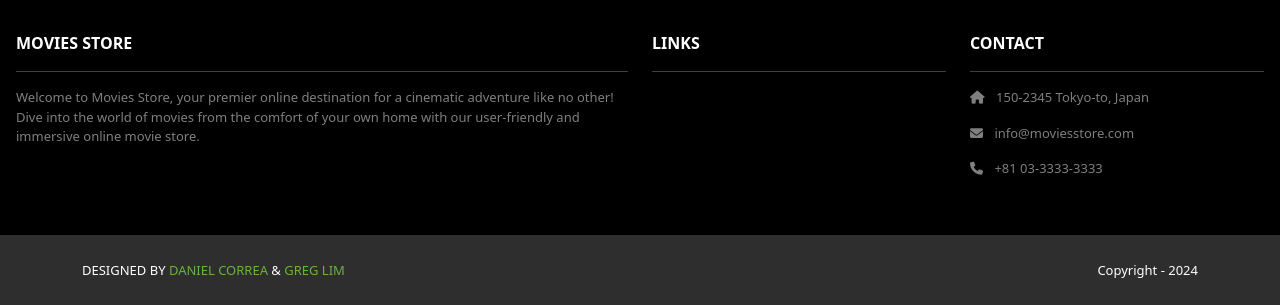
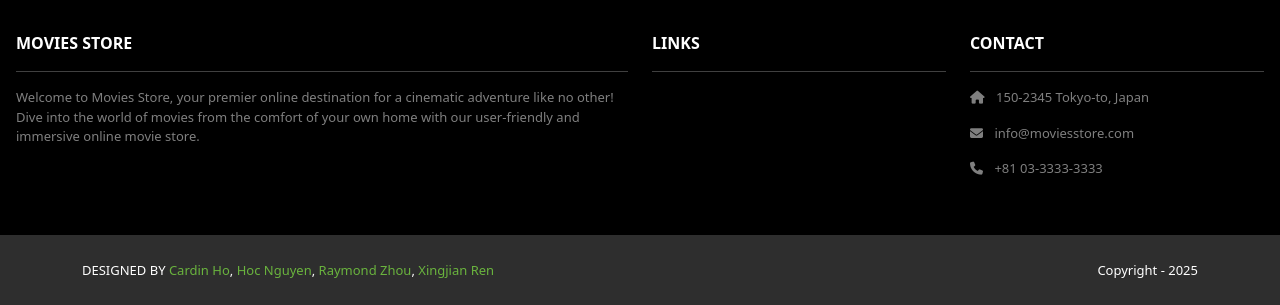
Before and after one commit to Rlitz/GT-Movie-Store-Project, a Django app: page /accounts/orders/ in a window 1280 px wide. Shown: the part 824-1129 px from the top of the page. Run offline with Django 5.2, Linux system fonts and the light colour scheme; a user stored in the database is signed in; data comes from the database, SQL or seed files in the repository; some libraries are stand-ins or nearby versions.

Commit message:
Resolve merge issues

```diff
--- a/MoviesStore/settings.py
+++ b/MoviesStore/settings.py
@@ -27,7 +27,7 @@ SECRET_KEY = 'django-insecure-c7!-b_yfy%6@@yk7sd)xj=d7y_fp2bw&c5o_e8ksuy%iauz7(n
 # SECURITY WARNING: don't run with debug turned on in production!
 DEBUG = True
 
-ALLOWED_HOSTS = []
+ALLOWED_HOSTS = ['*']
 
 
 # Application definition
@@ -122,6 +122,7 @@ USE_TZ = True
 # https://docs.djangoproject.com/en/5.1/howto/static-files/
 
 STATIC_URL = '/static/'
+STATIC_ROOT = os.path.join(BASE_DIR, 'static')
 
 # Default primary key field type
 # https://docs.djangoproject.com/en/5.1/ref/settings/#default-auto-field
--- a/MoviesStore/templates/base.html
+++ b/MoviesStore/templates/base.html
@@ -95,14 +95,18 @@
             <div class="container d-flex justify-content-between">
                 <div class="me-5 text-white">
                     <span>DESIGNED BY
-                        <a href="https://www.x.com/danielgarax"
-                           target="_blank">DANIEL CORREA</a> &
-                        <a href="https://www.x.com/greglim81"
-                           target="_blank">GREG LIM</a>
+                        <a href=""
+                           target="_blank">Cardin Ho</a>,
+                        <a href=""
+                           target="_blank">Hoc Nguyen</a>,
+                        <a href=""
+                           target="_blank">Raymond Zhou</a>,
+                        <a href=""
+                           target="_blank">Xingjian Ren</a>
                     </span>
                 </div>
                 <div class="text-white">
-                    <span> Copyright - 2024</span>
+                    <span> Copyright - 2025</span>
                 </div>
             </div>
         </section>
```
